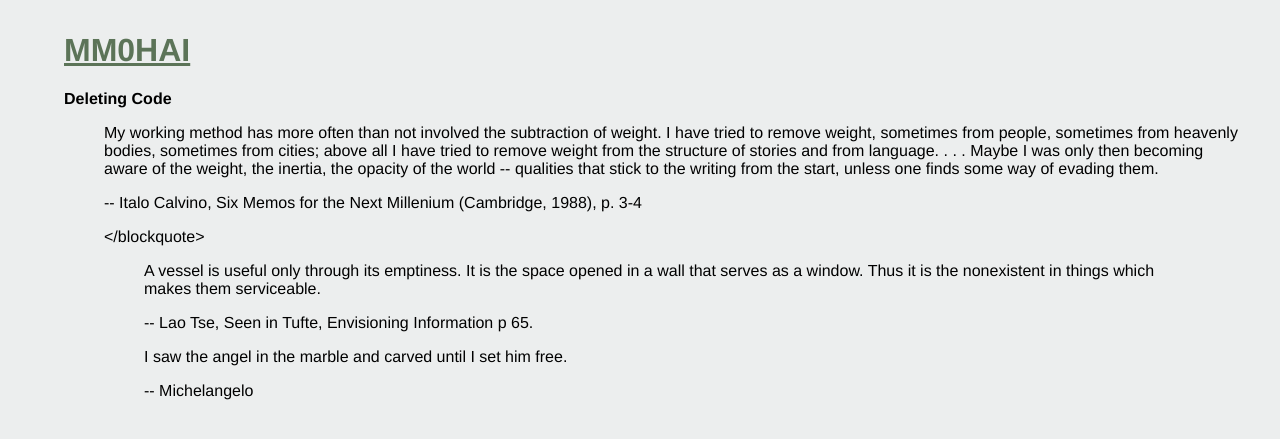
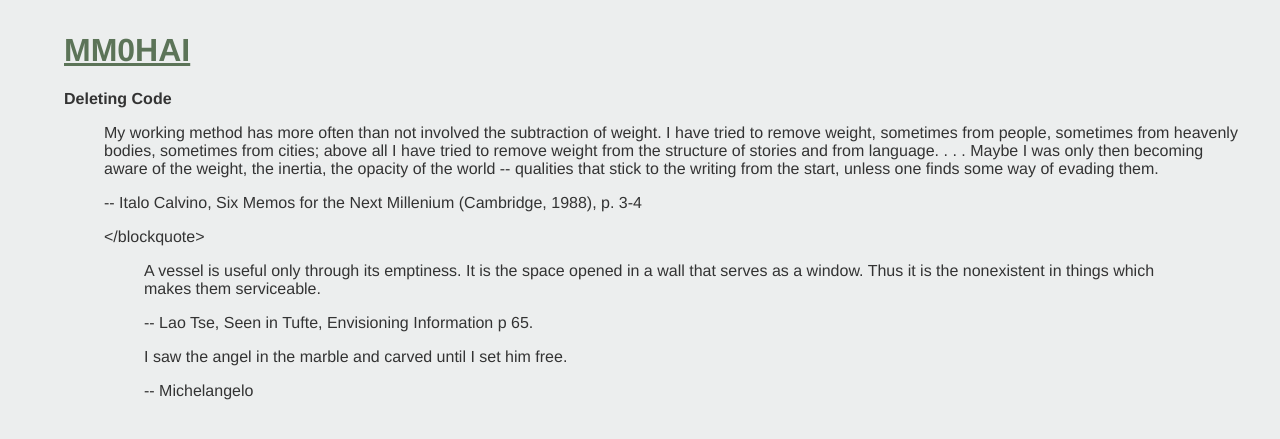
Before and after one commit to anm/anm.github.com, a Jekyll site: the page built from blog/_posts/2011-06-07-Deleting-Code.md, in a window 1280 px wide. Shown: the top 439 px of the page. Built offline with Jekyll 4.4.1, drawn with Linux system fonts in a browser that asks for light colours; Markdown is read by kramdown in place of the engine named in the settings; a style sheet for code colours, icons or effects is not loaded.

Commit message:
Dark grey text.

```diff
--- a/css/blog.css
+++ b/css/blog.css
@@ -3,7 +3,7 @@ body {
                   sans-serif;
 
     background-color: #ECEEEE;
-    color: #000000;
+    color: #333;
 }
 
 h1 {
```
